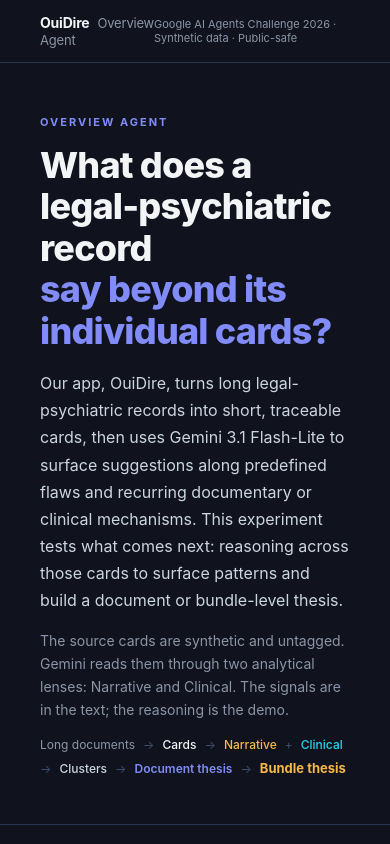
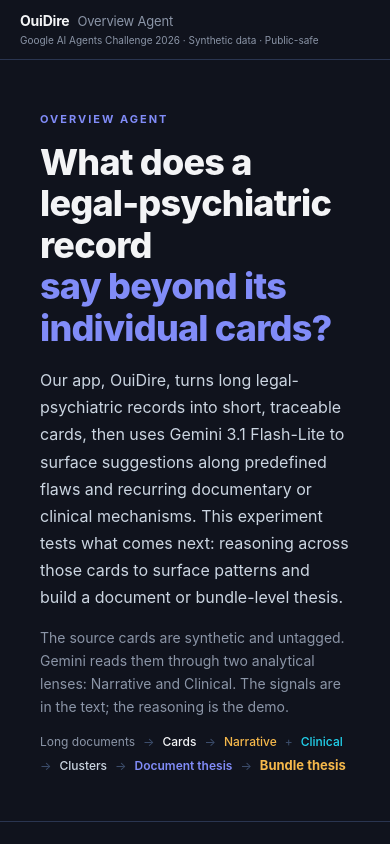
Before and after one commit to peebeeme/ouidire-overview-agent, a Next.js app: page / in a window 390 px wide. Shown: the top 844 px of the page. Built offline with nearby package versions, Linux system fonts and the light colour scheme.

Commit message:
Fix mobile header overlap — stack vertically on mobile, row on desktop

```diff
--- a/app/layout.tsx
+++ b/app/layout.tsx
@@ -9,6 +9,34 @@
   return (
     <html lang="en">
       <body style={{ fontFamily: "system-ui, sans-serif", margin: 0, background: "#0f0f0f", color: "#f0f0f0" }}>
+        <style>{`
+          .site-header {
+            display: flex;
+            flex-direction: column;
+            align-items: flex-start;
+            gap: 4px;
+            padding: 12px 20px;
+          }
+          .site-header-meta {
+            font-size: 10px;
+            line-height: 1.4;
+            white-space: normal;
+            word-break: break-word;
+            min-width: 0;
+          }
+          @media (min-width: 640px) {
+            .site-header {
+              flex-direction: row;
+              align-items: center;
+              justify-content: space-between;
+              padding: 14px 40px;
+            }
+            .site-header-meta {
+              font-size: 11px;
+              white-space: nowrap;
+            }
+          }
+        `}</style>
         {children}
       </body>
     </html>
--- a/app/page.tsx
+++ b/app/page.tsx
@@ -675,22 +675,14 @@
       }}
     >
       {/* Top bar */}
-      <div
-        style={{
-          borderBottom: `1px solid ${C.border}`,
-          padding: "14px 40px",
-          display: "flex",
-          justifyContent: "space-between",
-          alignItems: "center",
-        }}
-      >
-        <div style={{ fontSize: 14, fontWeight: 700, color: C.text, letterSpacing: -0.2 }}>
+      <div className="site-header" style={{ borderBottom: `1px solid ${C.border}` }}>
+        <div style={{ fontSize: 14, fontWeight: 700, color: C.text, letterSpacing: -0.2, minWidth: 0 }}>
           OuiDire
           <span style={{ color: C.muted, fontWeight: 400, marginLeft: 8, fontSize: 13 }}>
             Overview Agent
           </span>
         </div>
-        <div style={{ fontSize: 11, color: C.muted }}>
+        <div className="site-header-meta" style={{ color: C.muted }}>
           Google AI Agents Challenge 2026 · Synthetic data · Public-safe
         </div>
       </div>
```
